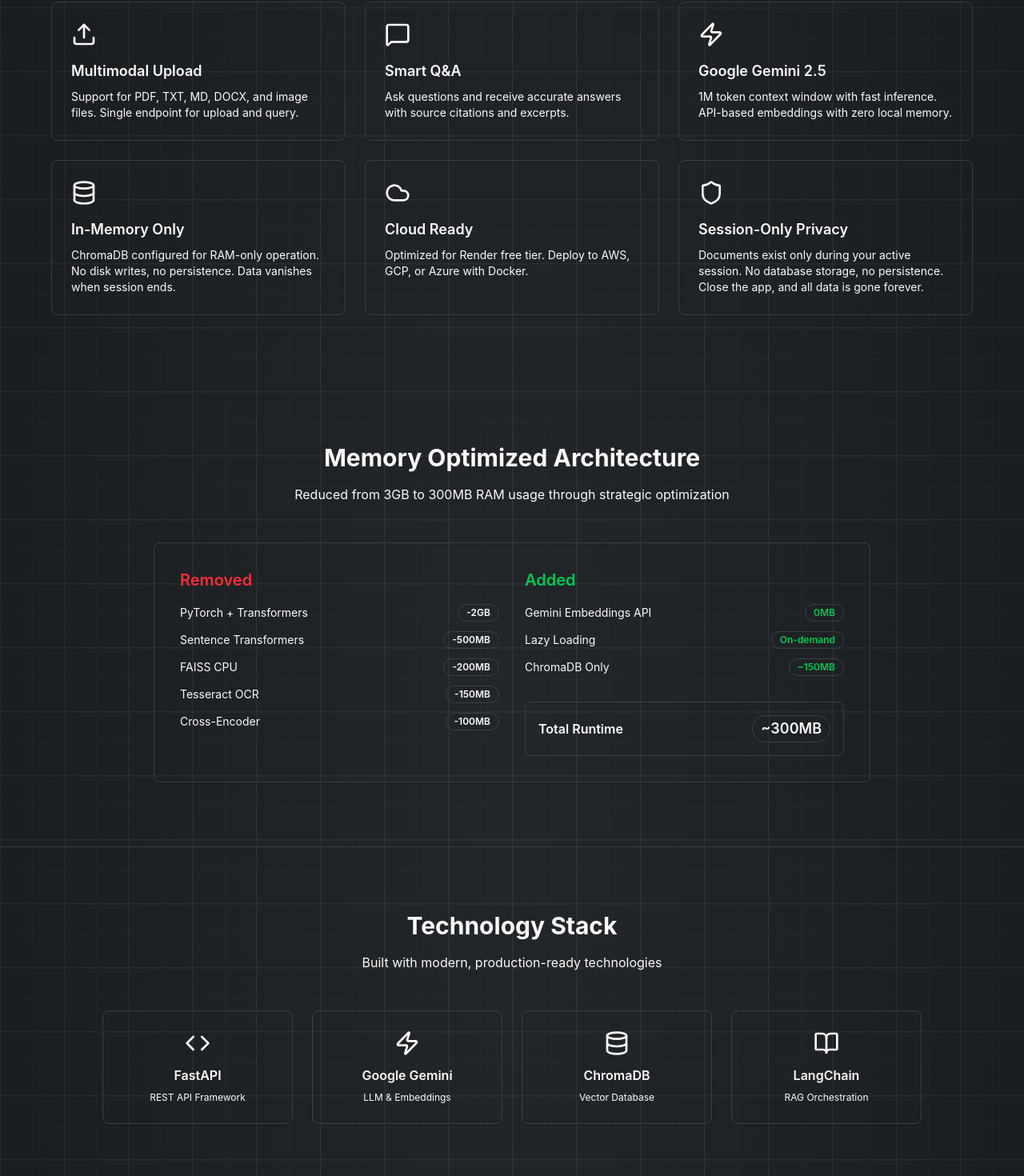
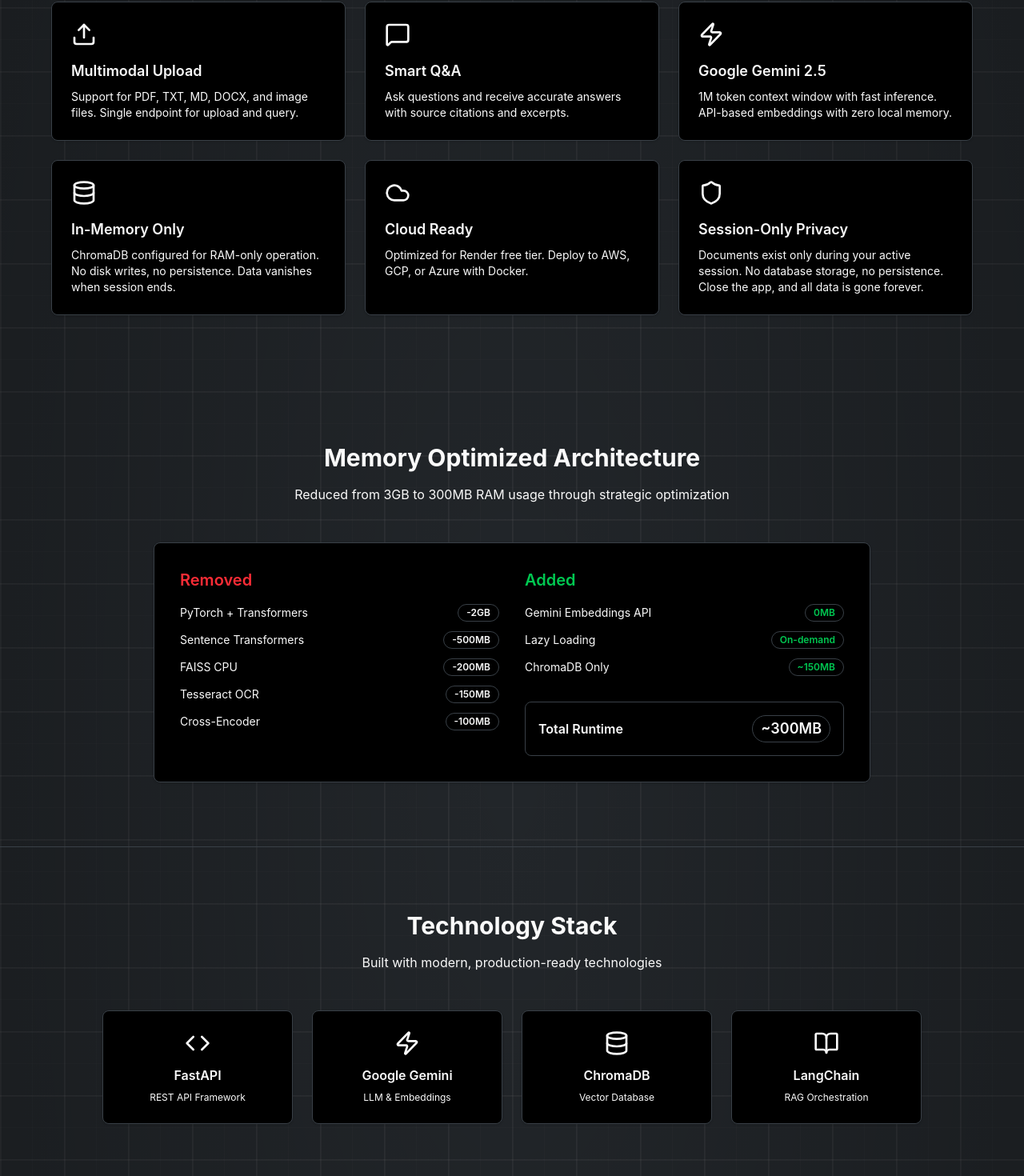
Before and after one commit to TulikaZeth/literate_lamp_frontend, a React (Vite) app: page / in a window 1280 px wide. Shown: the part 871-2341 px from the top of the page at 80% size. Built offline with nearby package versions, Linux system fonts and the light colour scheme.

Commit message:
Update LandingPage styles to apply black background to Card components

```diff
--- a/src/pages/LandingPage.jsx
+++ b/src/pages/LandingPage.jsx
@@ -112,7 +112,7 @@
             </p>
           </div>
           <div className="grid md:grid-cols-2 lg:grid-cols-3 gap-6 max-w-6xl mx-auto">
-            <Card className="p-6 hover:border-primary transition-colors">
+            <Card className="p-6 hover:border-primary transition-colors bg-black">
               <Upload className="text-primary mb-4" size={32} />
               <h3 className="text-lg font-semibold mb-2">Multimodal Upload</h3>
               <p className="text-sm text-muted-foreground">
@@ -120,7 +120,7 @@
               </p>
             </Card>
 
-            <Card className="p-6 hover:border-primary transition-colors">
+            <Card className="p-6 hover:border-primary transition-colors bg-black">
               <MessageSquare className="text-primary mb-4" size={32} />
               <h3 className="text-lg font-semibold mb-2">Smart Q&A</h3>
               <p className="text-sm text-muted-foreground">
@@ -128,7 +128,7 @@
               </p>
             </Card>
 
-            <Card className="p-6 hover:border-primary transition-colors">
+            <Card className="p-6 hover:border-primary transition-colors bg-black">
               <Zap className="text-primary mb-4" size={32} />
               <h3 className="text-lg font-semibold mb-2">Google Gemini 2.5</h3>
               <p className="text-sm text-muted-foreground">
@@ -136,7 +136,7 @@
               </p>
             </Card>
 
-            <Card className="p-6 hover:border-primary transition-colors">
+            <Card className="p-6 hover:border-primary transition-colors bg-black">
               <Database className="text-primary mb-4" size={32} />
               <h3 className="text-lg font-semibold mb-2">In-Memory Only</h3>
               <p className="text-sm text-muted-foreground">
@@ -144,7 +144,7 @@
               </p>
             </Card>
 
-            <Card className="p-6 hover:border-primary transition-colors">
+            <Card className="p-6 hover:border-primary transition-colors bg-black">
               <Cloud className="text-primary mb-4" size={32} />
               <h3 className="text-lg font-semibold mb-2">Cloud Ready</h3>
               <p className="text-sm text-muted-foreground">
@@ -152,7 +152,7 @@
               </p>
             </Card>
 
-            <Card className="p-6 hover:border-primary transition-colors">
+            <Card className="p-6 hover:border-primary transition-colors bg-black">
               <Shield className="text-primary mb-4" size={32} />
               <h3 className="text-lg font-semibold mb-2">Session-Only Privacy</h3>
               <p className="text-sm text-muted-foreground">
@@ -173,7 +173,7 @@
                 Reduced from 3GB to 300MB RAM usage through strategic optimization
               </p>
             </div>
-            <Card className="p-8">
+            <Card className="p-8 bg-black">
               <div className="grid md:grid-cols-2 gap-8">
                 <div>
                   <h3 className="text-xl font-semibold mb-4 flex items-center gap-2">
@@ -243,22 +243,22 @@
             </p>
           </div>
           <div className="grid md:grid-cols-2 lg:grid-cols-4 gap-6 max-w-5xl mx-auto">
-            <Card className="p-6 text-center">
+            <Card className="p-6 text-center bg-black">
               <Code className="mx-auto mb-3 text-primary" size={32} />
               <h3 className="font-semibold mb-2">FastAPI</h3>
               <p className="text-xs text-muted-foreground">REST API Framework</p>
             </Card>
-            <Card className="p-6 text-center">
+            <Card className="p-6 text-center bg-black">
               <Zap className="mx-auto mb-3 text-primary" size={32} />
               <h3 className="font-semibold mb-2">Google Gemini</h3>
               <p className="text-xs text-muted-foreground">LLM & Embeddings</p>
             </Card>
-            <Card className="p-6 text-center">
+            <Card className="p-6 text-center bg-black">
               <Database className="mx-auto mb-3 text-primary" size={32} />
               <h3 className="font-semibold mb-2">ChromaDB</h3>
               <p className="text-xs text-muted-foreground">Vector Database</p>
             </Card>
-            <Card className="p-6 text-center">
+            <Card className="p-6 text-center bg-black">
               <BookOpen className="mx-auto mb-3 text-primary" size={32} />
               <h3 className="font-semibold mb-2">LangChain</h3>
               <p className="text-xs text-muted-foreground">RAG Orchestration</p>
@@ -277,7 +277,7 @@
                 <span className="text-foreground font-semibold">Zero data persistence.</span> Your documents are never saved to any database.
               </p>
             </div>
-            <Card className="p-8 border-green-500/30">
+            <Card className="p-8 border-green-500/30 bg-black">
               <div className="space-y-6">
                 <div className="flex items-start gap-4">
                   <Shield className="text-green-500 shrink-0 mt-1" size={24} />
```
